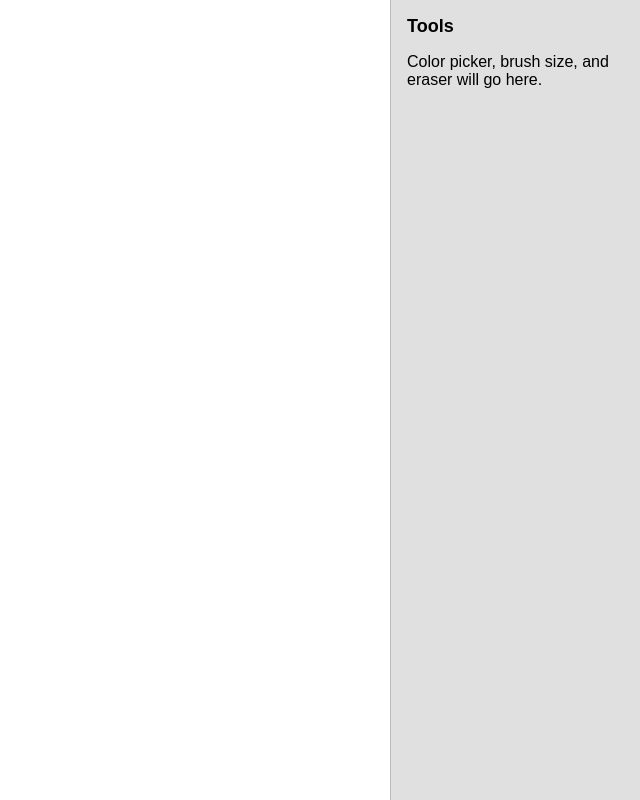
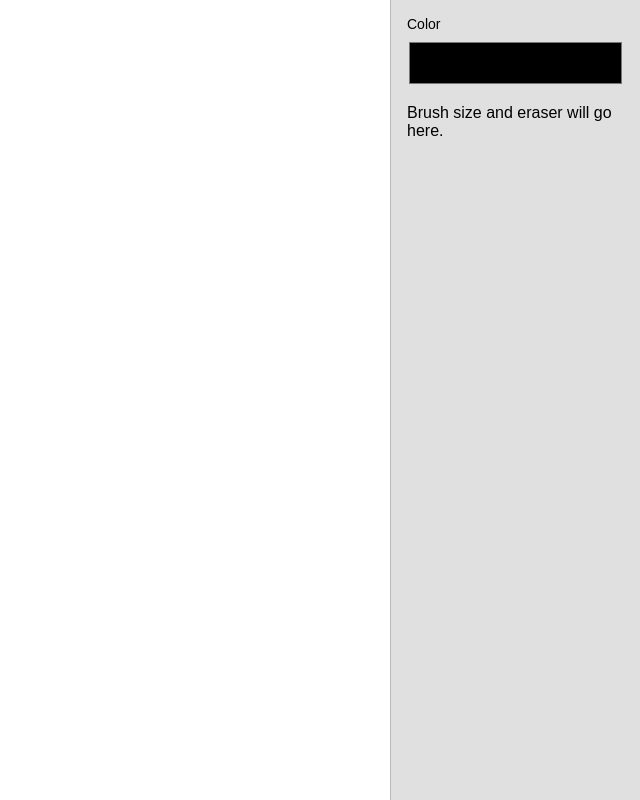
Before and after one commit to jerrybai12345678/drawing-app, a plain HTML site: page index.html in a window 1280 px wide. Shown: the whole page, without its empty margins (640-1280 px from the left). Drawn offline with Linux system fonts and the light colour scheme.

Commit message:
Update index.html

```diff
--- a/index.html
+++ b/index.html
@@ -34,6 +34,19 @@
       margin-top: 0;
       font-size: 18px;
     }
+    .tool-label {
+      display: block;
+      font-size: 14px;
+      margin-bottom: 6px;
+    }
+    #color-picker {
+      width: 100%;
+      height: 50px;
+      border: none;
+      padding: 0;
+      cursor: pointer;
+      background: none;
+    }
   </style>
 </head>
 <body>
@@ -42,8 +55,10 @@
       <canvas id="canvas"></canvas>
     </div>
     <div id="sidebar">
-      <h2>Tools</h2>
-      <p>Color picker, brush size, and eraser will go here.</p>
+      <label class="tool-label" for="color-picker">Color</label>
+      <input type="color" id="color-picker" value="#000000">
+
+      <p>Brush size and eraser will go here.</p>
     </div>
   </div>
 
@@ -51,6 +66,7 @@
     const canvas = document.getElementById("canvas");
     const area = document.getElementById("canvas-area");
     const ctx = canvas.getContext("2d");
+    const colorPicker = document.getElementById("color-picker");
 
     // Make the canvas fill its area
     canvas.width = area.clientWidth;
@@ -67,6 +83,7 @@
     canvas.addEventListener("pointerleave", () => drawing = false);
     canvas.addEventListener("pointermove", (e) => {
       if (!drawing) return;
+      ctx.strokeStyle = colorPicker.value;
       ctx.lineWidth = e.pressure * 10 || 5;
       ctx.lineCap = "round";
       ctx.lineTo(e.offsetX, e.offsetY);
```
